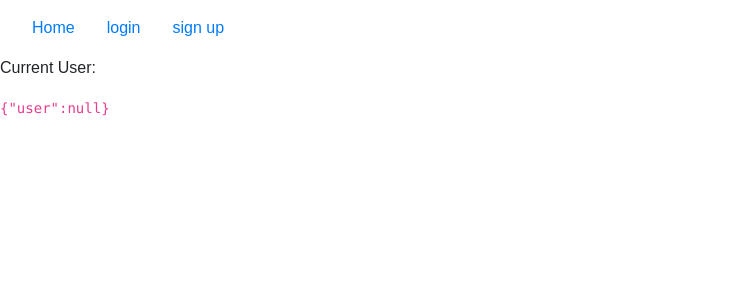
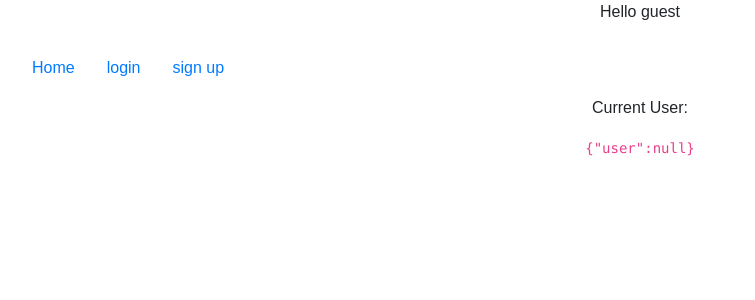
Before and after one commit to Project3UofU/rent_app, a React (Create React App) app in the folder rent_app/client/: page / in a window 1280 px wide. Shown: the top 300 px of the page, without its empty margins (0-755 px from the left). Built offline with nearby package versions, Linux system fonts and the light colour scheme; no server answers.

Commit message:
passport coming along

```diff
--- a/rent_app/client/src/App.js
+++ b/rent_app/client/src/App.js
@@ -80,7 +80,8 @@ class App extends Component {
  render() {
    return(
     <Router>
-      <div>
+      <div className="App">
+        <Header user={this.state.user} />
         <Nav _logout={this._logout} loggedIn={this.state.loggedIn}/>
         <Switch>
           <Route exact path="/" render={() =>       <Home user={this.state.user} />
--- a/rent_app/client/src/components/Login/DisplayGoogleSignin.js
+++ b/rent_app/client/src/components/Login/DisplayGoogleSignin.js
@@ -1,7 +1,7 @@
 // import React, { Component } from 'react'
 // import gBtn_normal from './google_signin_buttons/web/1x/btn_google_signin_dark_normal_web.png'
 // import gBtn_focus from './google_signin_buttons/web/1x/btn_google_signin_dark_focus_web.png'
-//
+
 // class DisplayGoogleSignin extends Component {
 //   constructor(){
 //     super()
@@ -15,5 +15,5 @@
 //     }
 //   }
 // }
-//
+
 // export default DisplayGoogleSignin
```
Also changed, not shown: 1 other file (tests, documents, lock files or other folders).
